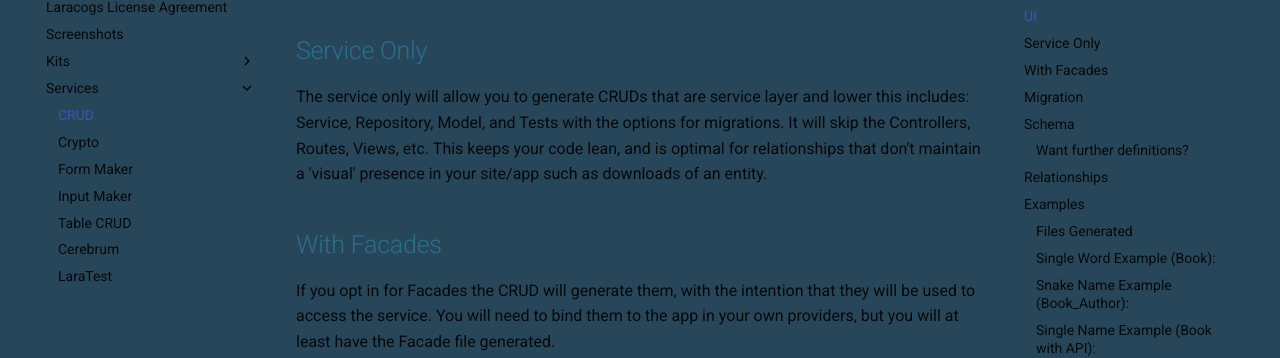
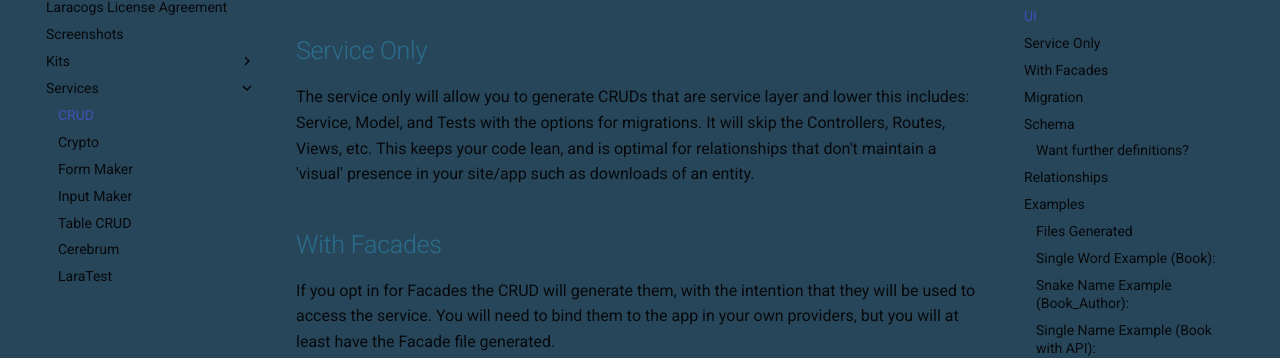
Before and after one commit to zoliszabo/laracogs-docs, an MkDocs documentation site: the page built from docs/Services/crud.md, in a window 1280 px wide and 900 px high, scrolled down 1539 px. Shown: the part 173-531 px from the top of the window. Built offline with MkDocs 1.6.1 and Material for MkDocs 9.7.7, drawn with Linux system fonts in a browser that asks for light colours; comment, search, counter and statistics services are not loaded; some of the changed text lies outside the part shown.

Commit message:
General updates

```diff
--- a/docs/Services/crud.md
+++ b/docs/Services/crud.md
@@ -40,7 +40,7 @@ artisan laracogs:semantic
 These reskin your views with either of the CSS frameworks.
 
 ## Service Only
-The service only will allow you to generate CRUDs that are service layer and lower this includes: Service, Repository, Model, and Tests with the options for migrations. It will skip the Controllers, Routes, Views, etc. This keeps your code lean, and is optimal for relationships that don't maintain a 'visual' presence in your site/app such as downloads of an entity.
+The service only will allow you to generate CRUDs that are service layer and lower this includes: Service, Model, and Tests with the options for migrations. It will skip the Controllers, Routes, Views, etc. This keeps your code lean, and is optimal for relationships that don't maintain a 'visual' presence in your site/app such as downloads of an entity.
 
 ## With Facades
 If you opt in for Facades the CRUD will generate them, with the intention that they will be used to access the service. You will need to bind them to the app in your own providers, but you will at least have the Facade file generated.
@@ -127,8 +127,8 @@ The following components are generated:
 * Controller
 * Api Controller (optional)
 * Service
-* Repository
-* Request
+* CreateRequest
+* UpdateRequest
 * Model
 * Facade (optional)
 * Views (Bootstrap or Semantic or CSS framework-less)
```
Also changed, not shown: other parts of docs/Services/crud.md (+6 -3 lines), docs/Kits/starter.md (+2 -2 lines), docs/Services/form_maker.md (+1 -1 lines), docs/Services/input_maker.md (+1 -0 lines).
